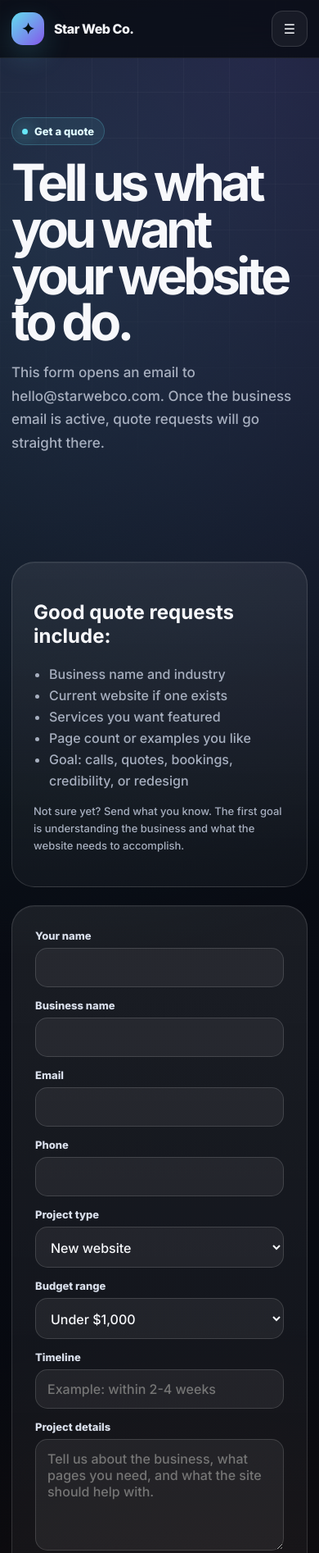
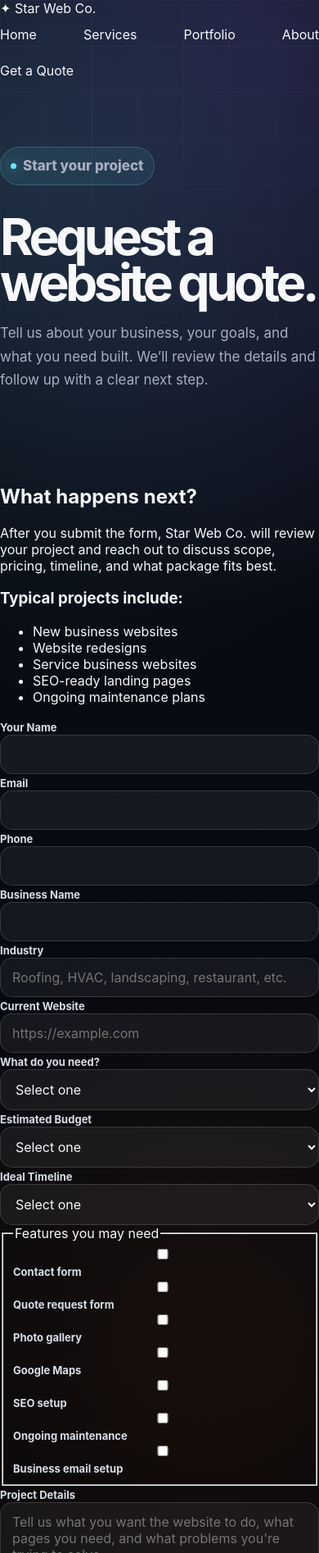
Before and after one commit to BrycenPekrul05/Starwebco, a plain HTML site: page quote.html in a window 390 px wide. Shown: the top 1894 px of the page at 82% size. Drawn offline with Linux system fonts and the light colour scheme.

Commit message:
Update quote.html

```diff
--- a/quote.html
+++ b/quote.html
@@ -1,8 +1,9 @@
-<!doctype html>
+<!DOCTYPE html>
 <html lang="en">
 <head>
-  <meta charset="utf-8">
-  <meta name="viewport" content="width=device-width, initial-scale=1">
+  <meta charset="UTF-8" />
+  <meta name="viewport" content="width=device-width, initial-scale=1.0" />
+
   <title>Request a Website Quote | Star Web Co.</title>
   <meta name="description" content="Request a website quote from Star Web Co. Tell us about your business, goals, and website needs so we can help build your online presence.">
   <meta name="keywords" content="request website quote, web design quote, website estimate, Star Web Co">
@@ -18,125 +19,166 @@
   <meta name="twitter:card" content="summary_large_image">
   <meta name="twitter:title" content="Request a Website Quote | Star Web Co.">
   <meta name="twitter:description" content="Request a professional website quote for your business.">
-  <meta name="description" content="Request a website quote from Star Web Co. for a new website, redesign, landing page, or maintenance plan.">
-  <meta name="theme-color" content="#05070c">
-  <meta property="og:title" content="Get a Quote | Star Web Co.">
-  <meta property="og:description" content="Request a website quote from Star Web Co. for a new website, redesign, landing page, or maintenance plan.">
-  <meta property="og:type" content="website">
-  <link rel="icon" href="assets/img/favicon.svg" type="image/svg+xml">
-  <link rel="preconnect" href="https://fonts.googleapis.com">
-  <link rel="preconnect" href="https://fonts.gstatic.com" crossorigin>
-  <link href="https://fonts.googleapis.com/css2?family=Inter:wght@500;600;700;800;900&display=swap" rel="stylesheet">
-  <link rel="stylesheet" href="assets/css/styles.css">
+
   <!-- Google tag (gtag.js) -->
   <script async src="https://www.googletagmanager.com/gtag/js?id=G-S81K5852EL"></script>
   <script>
     window.dataLayer = window.dataLayer || [];
     function gtag(){dataLayer.push(arguments);}
     gtag('js', new Date());
-
     gtag('config', 'G-S81K5852EL');
   </script>
+
+  <link rel="stylesheet" href="assets/css/styles.css" />
 </head>
+
 <body>
-  <a class="skip-link" href="#main">Skip to content</a>
-  <header class="nav-shell">
-    <div class="container nav">
-      <a class="brand" href="index.html" aria-label="Star Web Co home">
-        <span class="logo-mark">✦</span>
-        <span>Star Web Co.</span>
-      </a>
-      <nav class="nav-links" data-nav-links aria-label="Primary navigation">
-        <a href="index.html" >Home</a>
-<a href="services.html" >Services</a>
-<a href="portfolio.html" >Portfolio</a>
-<a href="about.html" >About</a>
-<a href="quote.html" aria-current="page">Get a Quote</a>
+  <header class="site-header">
+    <a href="index.html" class="logo">✦ Star Web Co.</a>
+
+    <nav class="nav">
+      <a href="index.html">Home</a>
+      <a href="services.html">Services</a>
+      <a href="portfolio.html">Portfolio</a>
+      <a href="about.html">About</a>
+      <a href="quote.html" class="nav-cta">Get a Quote</a>
     </nav>
-      <div class="nav-actions">
-        <a class="btn btn-primary" href="quote.html">Start a project</a>
-        <button class="mobile-toggle" type="button" data-nav-toggle aria-label="Open navigation" aria-expanded="false">☰</button>
-      </div>
-    </div>
   </header>
-  <main id="main">
 
-<section class="page-hero">
-  <div class="container">
-    <span class="eyebrow reveal">Get a quote</span>
-    <h1 class="reveal">Tell us what you want your website to do.</h1>
-    <p class="reveal">This form opens an email to hello@starwebco.com. Once the business email is active, quote requests will go straight there.</p>
+  <main>
+    <section class="hero quote-hero">
+      <div class="hero-content">
+        <p class="eyebrow">Start your project</p>
+        <h1>Request a website quote.</h1>
+        <p class="hero-text">
+          Tell us about your business, your goals, and what you need built.
+          We’ll review the details and follow up with a clear next step.
+        </p>
       </div>
     </section>
 
-<section class="section section-tight">
-  <div class="container quote-panel">
-    <aside class="card reveal">
-      <h2>Good quote requests include:</h2>
+    <section class="quote-section">
+      <div class="quote-grid">
+        <div class="quote-info">
+          <h2>What happens next?</h2>
+          <p>
+            After you submit the form, Star Web Co. will review your project and
+            reach out to discuss scope, pricing, timeline, and what package fits best.
+          </p>
+
+          <div class="info-card">
+            <h3>Typical projects include:</h3>
             <ul>
-        <li>Business name and industry</li>
-        <li>Current website if one exists</li>
-        <li>Services you want featured</li>
-        <li>Page count or examples you like</li>
-        <li>Goal: calls, quotes, bookings, credibility, or redesign</li>
+              <li>New business websites</li>
+              <li>Website redesigns</li>
+              <li>Service business websites</li>
+              <li>SEO-ready landing pages</li>
+              <li>Ongoing maintenance plans</li>
             </ul>
-      <p class="form-note">Not sure yet? Send what you know. The first goal is understanding the business and what the website needs to accomplish.</p>
-    </aside>
-    <form class="card form-card reveal" data-quote-form>
-      <div class="form-grid">
-        <div class="field"><label for="name">Your name</label><input id="name" name="name" autocomplete="name" required></div>
-        <div class="field"><label for="business">Business name</label><input id="business" name="business" autocomplete="organization"></div>
-        <div class="field"><label for="email">Email</label><input id="email" name="email" type="email" autocomplete="email" required></div>
-        <div class="field"><label for="phone">Phone</label><input id="phone" name="phone" type="tel" autocomplete="tel"></div>
-        <div class="field"><label for="service">Project type</label><select id="service" name="service"><option>New website</option><option>Website redesign</option><option>Landing page</option><option>Maintenance / updates</option><option>Not sure yet</option></select></div>
-        <div class="field"><label for="budget">Budget range</label><select id="budget" name="budget"><option>Under $1,000</option><option>$1,000 - $2,500</option><option>$2,500 - $5,000</option><option>$5,000+</option><option>Not sure yet</option></select></div>
-        <div class="field full"><label for="timeline">Timeline</label><input id="timeline" name="timeline" placeholder="Example: within 2-4 weeks"></div>
-        <div class="field full"><label for="message">Project details</label><textarea id="message" name="message" placeholder="Tell us about the business, what pages you need, and what the site should help with." required></textarea></div>
           </div>
-      <p class="form-note">This currently uses your email app through mailto. Later, connect a proper form service once hello@starwebco.com is active.</p>
-      <button class="btn btn-primary" type="submit">Open email quote request →</button>
+        </div>
+
+        <form class="quote-form" action="https://formspree.io/f/mojobgyo" method="POST">
+          <input type="hidden" name="_subject" value="New Star Web Co. Quote Request">
+
+          <div class="form-row">
+            <label for="name">Your Name</label>
+            <input id="name" name="name" type="text" required>
+          </div>
+
+          <div class="form-row">
+            <label for="email">Email</label>
+            <input id="email" name="email" type="email" required>
+          </div>
+
+          <div class="form-row">
+            <label for="phone">Phone</label>
+            <input id="phone" name="phone" type="tel">
+          </div>
+
+          <div class="form-row">
+            <label for="business">Business Name</label>
+            <input id="business" name="business_name" type="text" required>
+          </div>
+
+          <div class="form-row">
+            <label for="industry">Industry</label>
+            <input id="industry" name="industry" type="text" placeholder="Roofing, HVAC, landscaping, restaurant, etc.">
+          </div>
+
+          <div class="form-row">
+            <label for="current-site">Current Website</label>
+            <input id="current-site" name="current_website" type="url" placeholder="https://example.com">
+          </div>
+
+          <div class="form-row">
+            <label for="project-type">What do you need?</label>
+            <select id="project-type" name="project_type" required>
+              <option value="">Select one</option>
+              <option>New website</option>
+              <option>Website redesign</option>
+              <option>Landing page</option>
+              <option>SEO expansion</option>
+              <option>Maintenance / updates</option>
+              <option>Not sure yet</option>
+            </select>
+          </div>
+
+          <div class="form-row">
+            <label for="budget">Estimated Budget</label>
+            <select id="budget" name="budget">
+              <option value="">Select one</option>
+              <option>Under $750</option>
+              <option>$750 - $1,500</option>
+              <option>$1,500 - $2,500</option>
+              <option>$2,500+</option>
+              <option>Not sure yet</option>
+            </select>
+          </div>
+
+          <div class="form-row">
+            <label for="timeline">Ideal Timeline</label>
+            <select id="timeline" name="timeline">
+              <option value="">Select one</option>
+              <option>ASAP</option>
+              <option>Within 2 weeks</option>
+              <option>Within 1 month</option>
+              <option>Flexible</option>
+            </select>
+          </div>
+
+          <fieldset class="form-row checkbox-group">
+            <legend>Features you may need</legend>
+
+            <label><input type="checkbox" name="features" value="Contact form"> Contact form</label>
+            <label><input type="checkbox" name="features" value="Quote request form"> Quote request form</label>
+            <label><input type="checkbox" name="features" value="Photo gallery"> Photo gallery</label>
+            <label><input type="checkbox" name="features" value="Google Maps"> Google Maps</label>
+            <label><input type="checkbox" name="features" value="SEO setup"> SEO setup</label>
+            <label><input type="checkbox" name="features" value="Ongoing maintenance"> Ongoing maintenance</label>
+            <label><input type="checkbox" name="features" value="Business email setup"> Business email setup</label>
+          </fieldset>
+
+          <div class="form-row">
+            <label for="message">Project Details</label>
+            <textarea id="message" name="message" rows="6" required placeholder="Tell us what you want the website to do, what pages you need, and what problems you're trying to solve."></textarea>
+          </div>
+
+          <button class="button primary full-width" type="submit">
+            Submit Quote Request
+          </button>
+
+          <p class="form-note">
+            Or email us directly later at <strong>hello@starwebco.com</strong>.
+          </p>
         </form>
       </div>
     </section>
+  </main>
 
-  </main>
-  <footer class="footer">
-    <div class="container">
-      <div class="footer-grid">
-        <div>
-          <a class="brand" href="index.html"><span class="logo-mark">✦</span><span>Star Web Co.</span></a>
-          <p>Premium websites and online systems for local businesses that want more calls, more trust, and a stronger first impression.</p>
-        </div>
-        <div>
-          <h3>Company</h3>
-          <div class="footer-links">
-            <a href="about.html">About</a>
-            <a href="portfolio.html">Portfolio</a>
-            <a href="quote.html">Get a quote</a>
-          </div>
-        </div>
-        <div>
-          <h3>Services</h3>
-          <div class="footer-links">
-            <a href="services.html">Website design</a>
-            <a href="services.html#pricing">Base pricing</a>
-            <a href="services.html#upgrades">Upgrades</a>
-          </div>
-        </div>
-        <div>
-          <h3>Contact</h3>
-          <div class="footer-links">
-            <a href="mailto:hello@starwebco.com">hello@starwebco.com</a>
-            <a href="quote.html">Project inquiry</a>
-          </div>
-        </div>
-      </div>
-      <div class="footer-bottom">
-        <span>© 2026 Star Web Co. All rights reserved.</span>
-        <span>Built for speed, clarity, and customer conversion.</span>
-      </div>
-    </div>
+  <footer class="site-footer">
+    <p>© 2026 Star Web Co. All rights reserved.</p>
+    <a href="quote.html">Request a Quote</a>
   </footer>
-  <script src="assets/js/main.js"></script>
 </body>
 </html>
```
Lines whose indentation alone changed are shown as unchanged.
